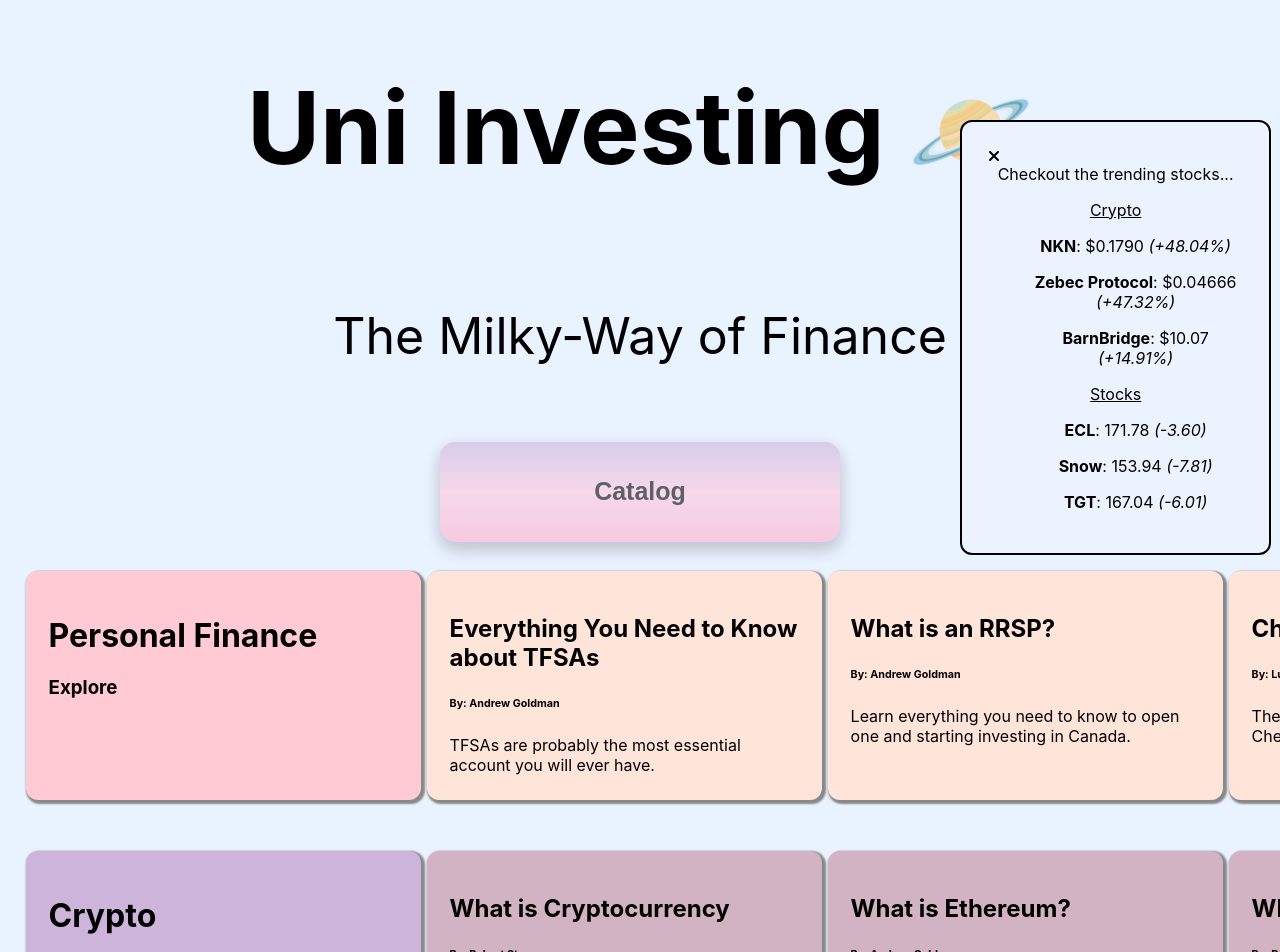
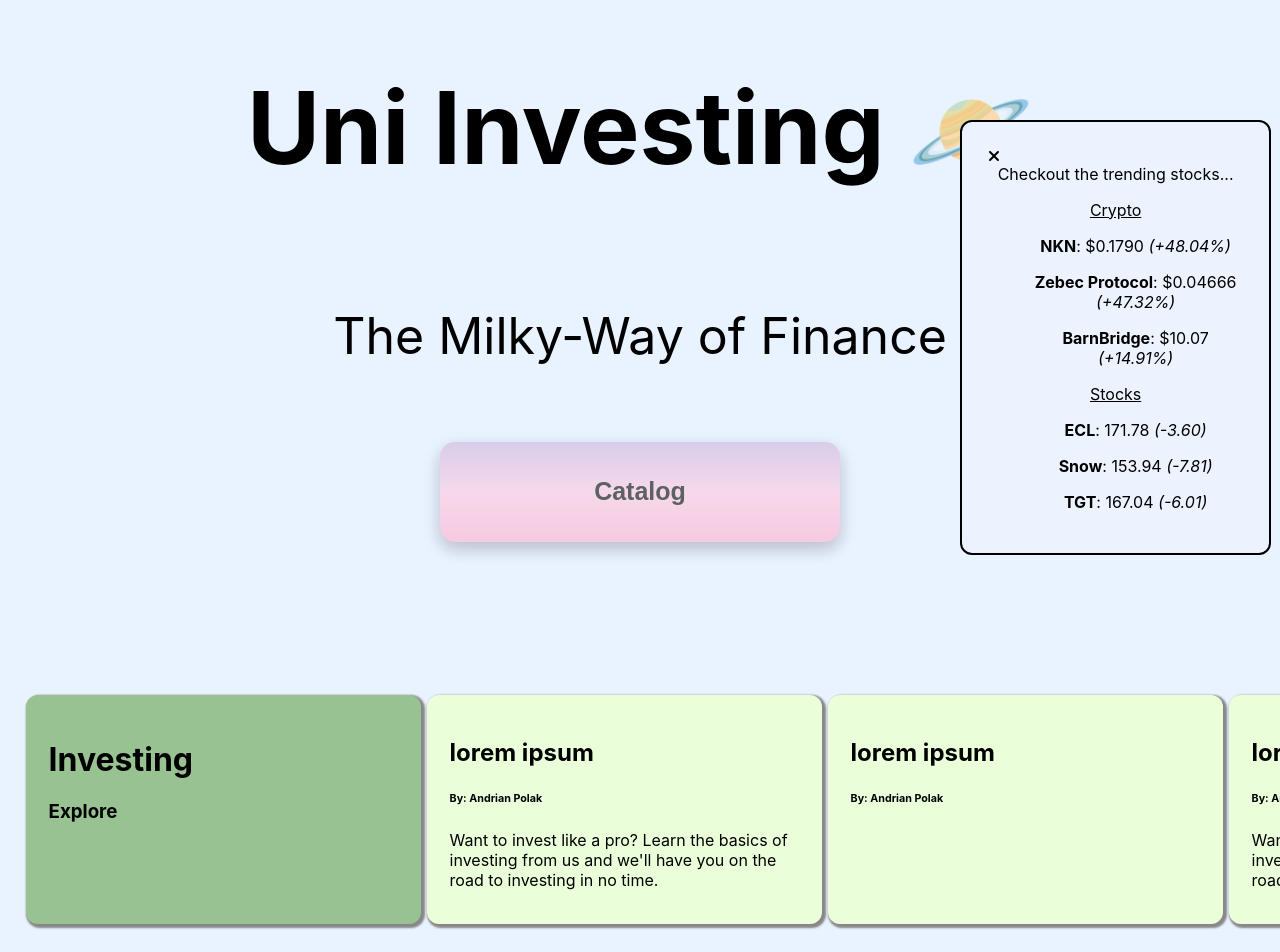
Before and after one commit to Uniinvesting/Main-Page, a React (Create React App) app in the folder uniinvesting_main_page/: page / in a window 1280 px wide. Shown: the top 952 px of the page. Built offline with nearby package versions, Linux system fonts and the light colour scheme.

Commit message:
fixing scroll one section and adding some styles

```diff
--- a/uniinvesting_main_page/src/App.css
+++ b/uniinvesting_main_page/src/App.css
@@ -251,3 +251,13 @@ div#popup {
   display: flex;
   justify-content: left;
 }
+.title-box-investing {
+  width: 100%;
+  border: solid 2px transparent;
+  border-radius: 12px;
+  height: 183px;
+  text-align: left;
+  padding: 6%;
+  box-shadow: 2px 2px 2px 2px #888888;
+  background-color: #99c292;
+}
--- a/uniinvesting_main_page/src/App.js
+++ b/uniinvesting_main_page/src/App.js
@@ -14,6 +14,7 @@ function App() {
       <Header />
       <Popup />
       <Web_scraper />
+      <Scroll_section_one />
       <Scroll_section_two />
       <Scroll_section_three />
       <Finance_tracker />
--- a/uniinvesting_main_page/src/components/data/scroll_one.js
+++ b/uniinvesting_main_page/src/components/data/scroll_one.js
@@ -25,7 +25,7 @@
 // }
 
 // Data to load
-let investing_scroll = [
+export const investing_scroll = [
     {
         name: 'lorem ipsum',
         link: '',
--- a/uniinvesting_main_page/src/components/scroll-section-one.js
+++ b/uniinvesting_main_page/src/components/scroll-section-one.js
@@ -5,15 +5,15 @@ export default function Scroll_section_one() {
   return (
     <div className='scroll-section'>
         <a href='' className='scroll-a'>
-            <div className='article-box section-box'>
+            <div className='title-box-investing'>
                 <h1>Investing</h1>
                 <h3>Explore</h3>
             </div>
         </a>
         {investing_scroll.map((data, key) => {
             return (
-                <a href={data.link} className='scroll-a'>
-                    <div className='article-box' id={data.id} key={key}>
+                <a href={data.link} className='scroll-a' key={key}>
+                    <div className='article-box' id={data.id} style={{backgroundColor:'#eaffd9'}}>
                         <h2>{data.name}</h2>
                         <h6>By: {data.author}</h6>
                         <p>{data.description}</p>
--- a/uniinvesting_main_page/src/components/web_scraper.js
+++ b/uniinvesting_main_page/src/components/web_scraper.js
@@ -14,8 +14,8 @@ export default function web_scraper() {
     return (
         <div>
             <a href="https://articles-8zs0x8bm0-uniiinvesting.vercel.app/">
-                <button>Catalog</button>
-                </a>
+                <button style={{marginBottom: '10%'}}>Catalog</button>
+            </a>
         </div>
     )
 }
```
